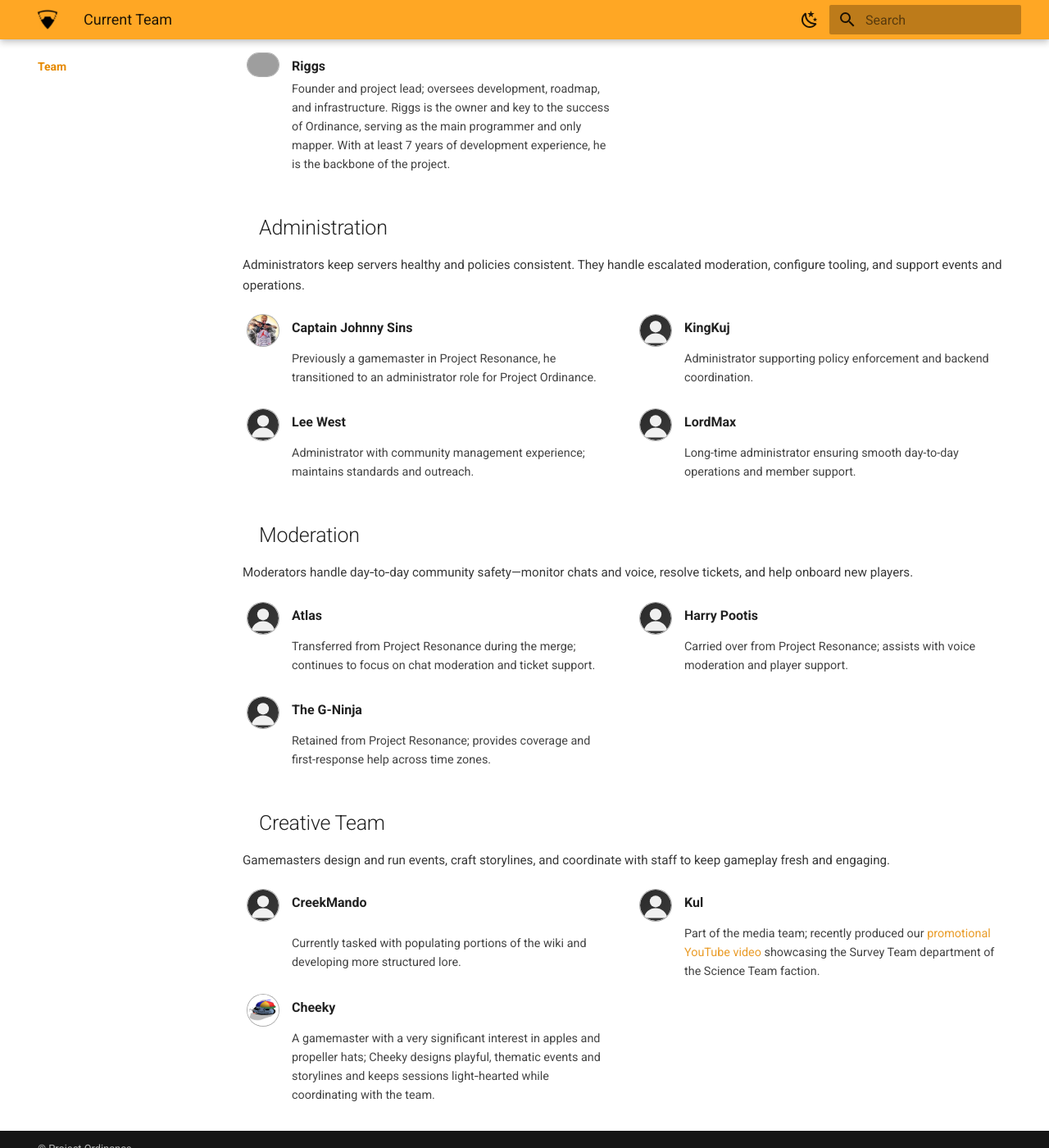
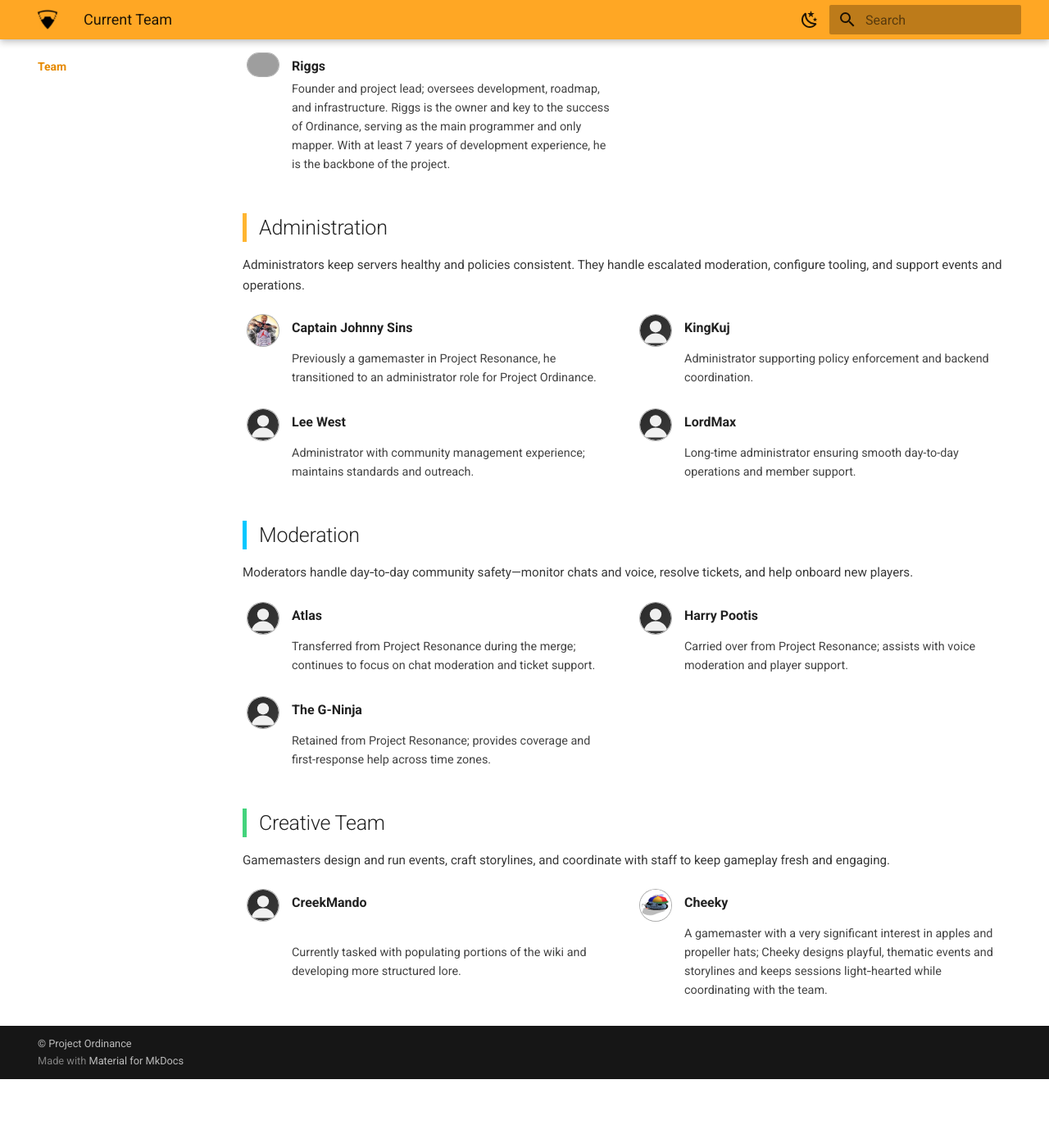
Before and after one commit to Project-Ordinance/website-wiki, an MkDocs documentation site: the page built from docs/team/index.md, in a window 1280 px wide and 1400 px high, scrolled down 395 px. Shown: the whole window at 82% size. Built offline with MkDocs 1.6.1 and Material for MkDocs 9.7.7, drawn with Linux system fonts in a browser that asks for light colours; after the commit the page ends 1711 px from its top, so only the background shows below that; grey boxes are pictures that could not be loaded.

Commit message:
refactor(team): update role colors and remove outdated member entry

```diff
--- a/docs/styles/extra.css
+++ b/docs/styles/extra.css
@@ -64,13 +64,9 @@
 [data-md-color-scheme="default"] {
   /* Owner needs contrast on light backgrounds */
   --po-role-owner: #111111;
-  --po-role-rep: #66BB6A;         /* Server Representative - green */
-  --po-role-staffmgr: #FB8C00;    /* Staff Manager - orange */
-  --po-role-admin: #E53935;       /* Server Administration - red */
-  --po-role-mod: #42A5F5;         /* Server Moderator - light blue */
-  --po-role-creative: #1E88E5;    /* Creative Director - blue */
-  --po-role-gm: #1565C0;          /* Server Gamemaster - deep blue */
-  --po-role-media: #66BB6A;       /* Media Team - dark green */
+  --po-role-admin: #ffb531;
+  --po-role-mod: #00c8ff;
+  --po-role-creative: #43d37c;
 }
 
 [data-md-color-scheme="slate"] {
@@ -87,10 +83,6 @@
 
 /* Map heading ids (auto-generated by MkDocs Material) to colors */
 .md-content h2#owner { border-left-color: var(--po-role-owner); }
-.md-content h2#server-representative { border-left-color: var(--po-role-rep); }
-.md-content h2#staff-manager { border-left-color: var(--po-role-staffmgr); }
-.md-content h2#server-administration { border-left-color: var(--po-role-admin); }
-.md-content h2#server-moderator { border-left-color: var(--po-role-mod); }
-.md-content h2#creative-director { border-left-color: var(--po-role-creative); }
-.md-content h2#server-gamemaster { border-left-color: var(--po-role-gm); }
-.md-content h2#media-team { border-left-color: var(--po-role-media); }
+.md-content h2#administration { border-left-color: var(--po-role-admin); }
+.md-content h2#moderation { border-left-color: var(--po-role-mod); }
+.md-content h2#creative-team { border-left-color: var(--po-role-creative); }
--- a/docs/team/index.md
+++ b/docs/team/index.md
@@ -103,16 +103,6 @@
         </div>
     </div>
     <div class="po-member">
-        <img class="po-avatar" src="../assets/avatars/Default.svg" alt="Kul avatar" />
-        <div>
-            <div class="po-name">Kul</div>
-            <div class="po-desc">Part of the media team; recently produced our <a href="https://www.youtube.com/watch?v=NZhnvHiR_mc" target="_blank">promotional YouTube video</a> showcasing the Survey Team department of the Science Team faction.</div>
-        </div>
-    </div>
-</div>
-
-<div class="po-role">
-    <div class="po-member">
         <img class="po-avatar" src="../assets/avatars/Cheeky.png" alt="Cheeky avatar" />
         <div>
             <div class="po-name">Cheeky</div>
```
